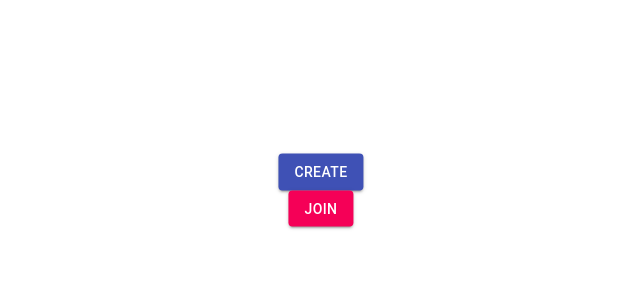
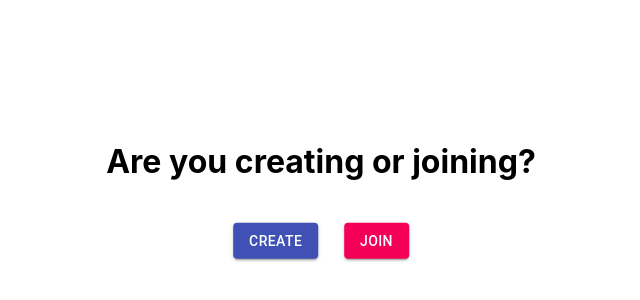
Before and after one commit to os-ucsd/workshop-facilitator, a React (Create React App) app in the folder workshop-facilitator/: page / in a window 1280 px wide. Shown: the part 210-510 px from the top of the page, without its empty margins (319-959 px from the left). Built offline with nearby package versions, Linux system fonts and the light colour scheme.

Commit message:
changed home page

```diff
--- a/workshop-facilitator/src/routes/Home.js
+++ b/workshop-facilitator/src/routes/Home.js
@@ -8,6 +8,7 @@ import {
 
 import { makeStyles } from '@material-ui/core/styles';
 import Button from '@material-ui/core/Button';
+import { sizing } from '@material-ui/system';
 import Create from "./Create";
 import Join from "./Join";
 
@@ -24,19 +25,21 @@ const useStyles = makeStyles(theme => ({
 class Home extends React.Component {
   render() {
     return(
+      <div className="Home">
+        <div class="vertical-center">
+          <h1>Are you creating or joining?</h1> <br/>
           <div className="Buttons">
-        <div class="vertical-center">
-          <Link to ="/Create">
-            <Button variant="contained" color="primary">
+            <Link to ="/Create" className="createLink">
+              <Button width="10%" variant="contained" color="primary">
                 Create
               </Button>
             </Link>
-          <br/>
-          <Link to="/Join">
-            <Button variant="contained" color="secondary">
+            <Link to="/Join" className="joinLink">
+              <Button width="100%"variant="contained" color="secondary">
                 Join
               </Button>
             </Link>
+          </div>
         </div>
       </div>
     );
--- a/workshop-facilitator/src/styles/Home.css
+++ b/workshop-facilitator/src/styles/Home.css
@@ -1,4 +1,4 @@
-.Buttons{
+.Home{
   height: auto;
   text-align: center;
 }
@@ -11,3 +11,20 @@
   -ms-transform: translate(-50%, -50%);
   transform: translate(-50%, -50%);
 }
+
+.Buttons {
+  margin: 0;
+  left: 50%;
+}
+
+.createLink {
+  margin: 0;
+  padding-right: 3%;
+  width: 50px;
+}
+
+.joinLink {
+  margin: 0;
+  padding-left: 3%;
+  width: 50px;
+}
```
Also changed, not shown: 2 other files (tests, documents, lock files or other folders). Lines whose indentation alone changed are shown as unchanged.
